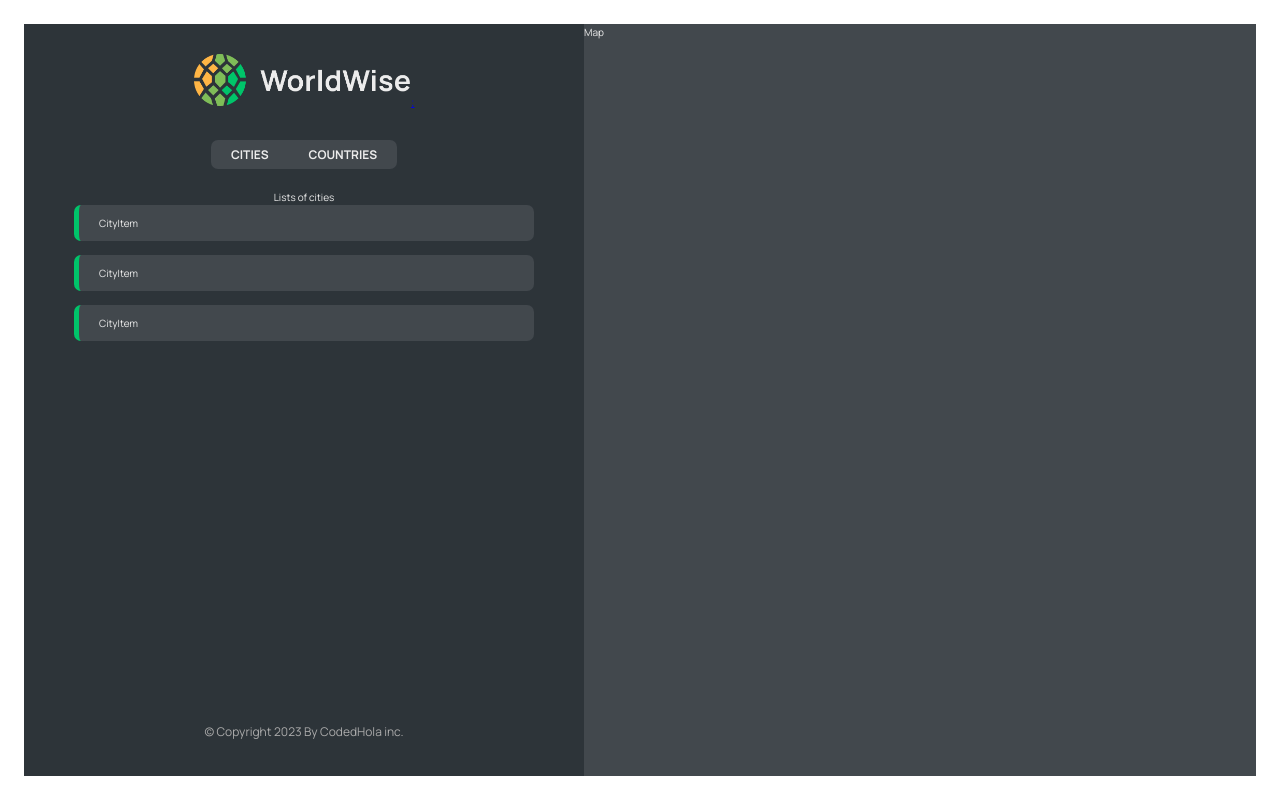
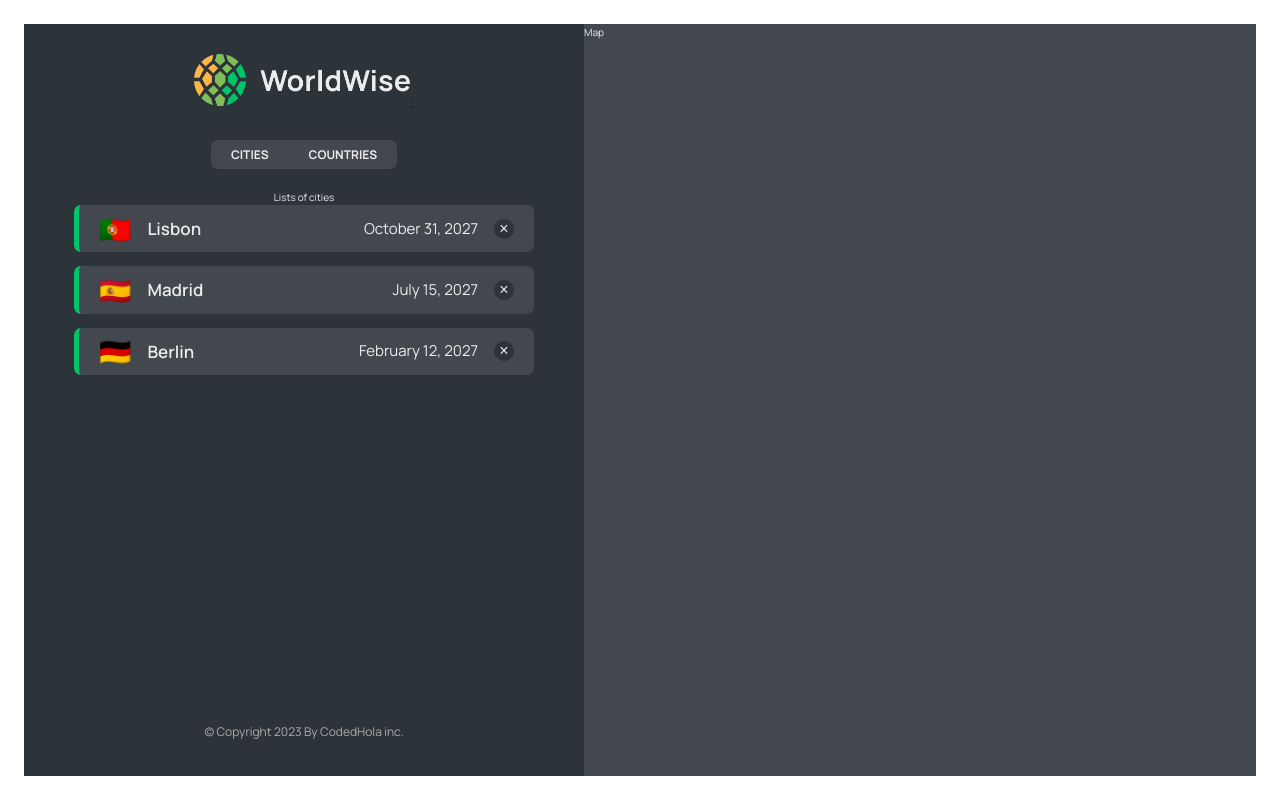
Before and after one commit to codedhola/react-ivity, a React (Vite) app: page /app in a window 1280 px wide. Built offline with nearby package versions, Linux system fonts and the light colour scheme; data requests are answered from the project's data file.

Commit message:
feat: completed cities list

```diff
--- a/src/components/CityItem.tsx
+++ b/src/components/CityItem.tsx
@@ -2,10 +2,24 @@ import styles from "./CityItem.module.css";
 type Props = {
   city: any;
 };
+const formatDate = (date: any) =>
+  new Intl.DateTimeFormat("en", {
+    day: "numeric",
+    month: "long",
+    year: "numeric",
+  }).format(new Date(date));
 
 const CityItem = ({ city }: Props) => {
+  const { emoji, cityName, date } = city;
   console.log(city);
-  return <li className={styles.cityItem}>CityItem</li>;
+  return (
+    <li className={styles.cityItem}>
+      <span className={styles.emoji}>{emoji}</span>
+      <h3 className={styles.name}>{cityName}</h3>
+      <time className={styles.date}>{formatDate(date)}</time>
+      <button className={styles.deleteBtn}>&times;</button>
+    </li>
+  );
 };
 
 export default CityItem;
--- a/src/components/CityList.tsx
+++ b/src/components/CityList.tsx
@@ -1,5 +1,6 @@
 import CityItem from "./CityItem";
 import styles from "./CityList.module.css";
+import Message from "./Message";
 import Spinner from "./Spinner";
 type Props = {
   cities: any;
@@ -8,6 +9,8 @@ type Props = {
 
 const CityList = ({ cities, isLoading }: Props) => {
   if (isLoading) return <Spinner />;
+
+  if (!cities.length) return <Message message="add Your cities" />;
   return (
     <ul className={styles.cityList}>
       {cities.map((item: any) => (
```
